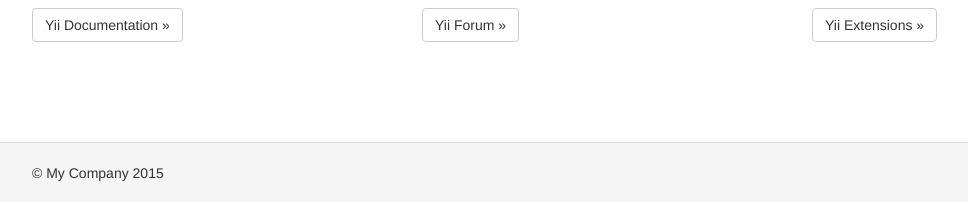
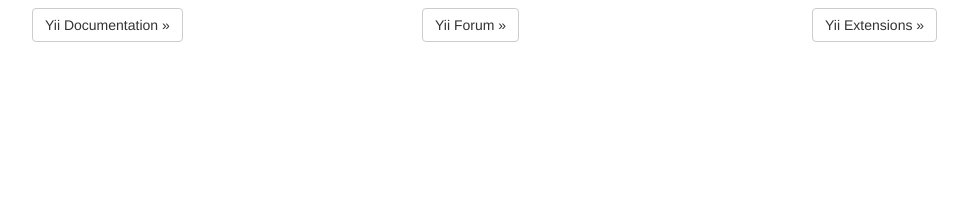
Before and after one commit to alxkolm/php-selftop, a Yii app: template views/site/index.php in a window 1280 px wide. Shown: the part 598-800 px from the top of the page, without its empty margins (38-1006 px from the left). Run offline with PHP 8.4 and a stand-in for Yii, Linux system fonts and the light colour scheme; the template is opened without the code that fills it, so the values that code supplies are empty; some libraries are stand-ins or nearby versions.

Commit message:
Cleanup markup

```diff
--- a/views/layouts/main.php
+++ b/views/layouts/main.php
@@ -57,13 +57,6 @@ AppAsset::register($this);
         </div>
     </div>
 
-    <footer class="footer">
-        <div class="container">
-            <p class="pull-left">&copy; My Company <?= date('Y') ?></p>
-            <p class="pull-right"><?= Yii::powered() ?></p>
-        </div>
-    </footer>
-
 <?php $this->endBody() ?>
 </body>
 </html>
```
